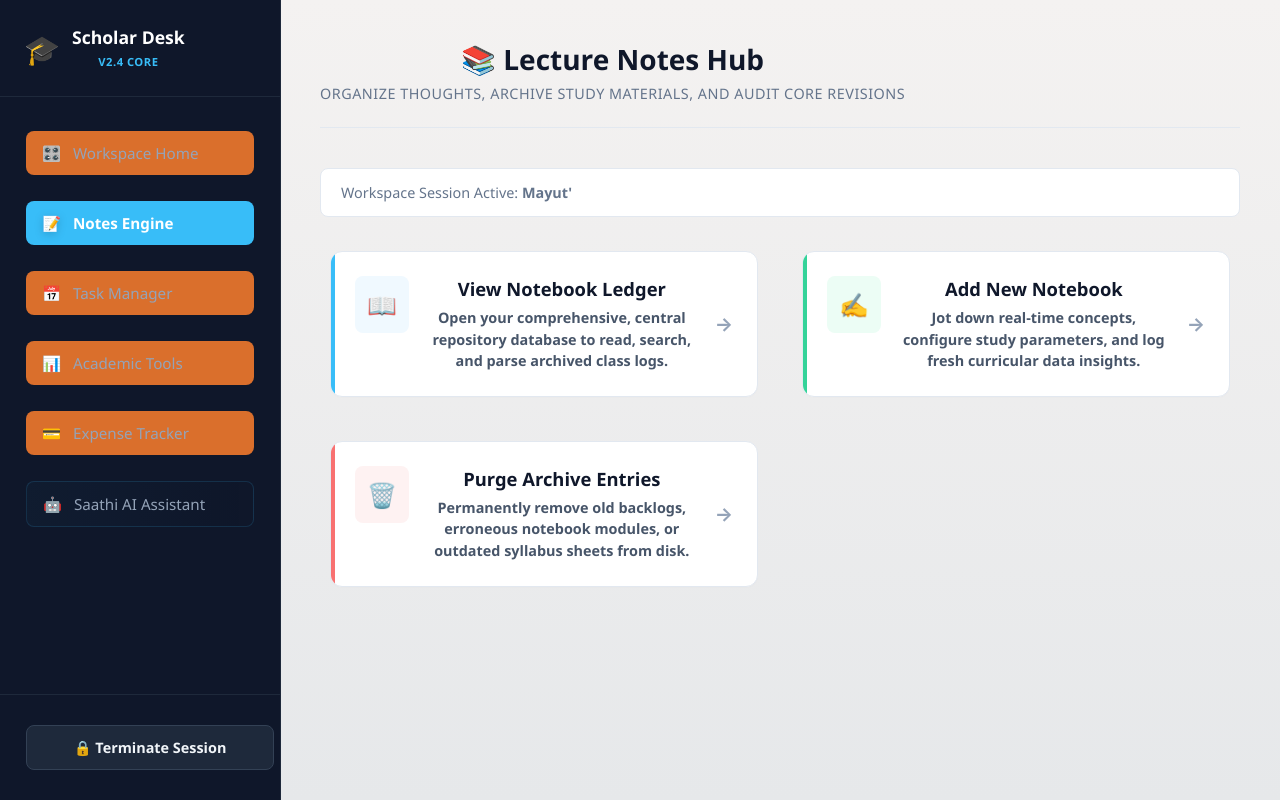
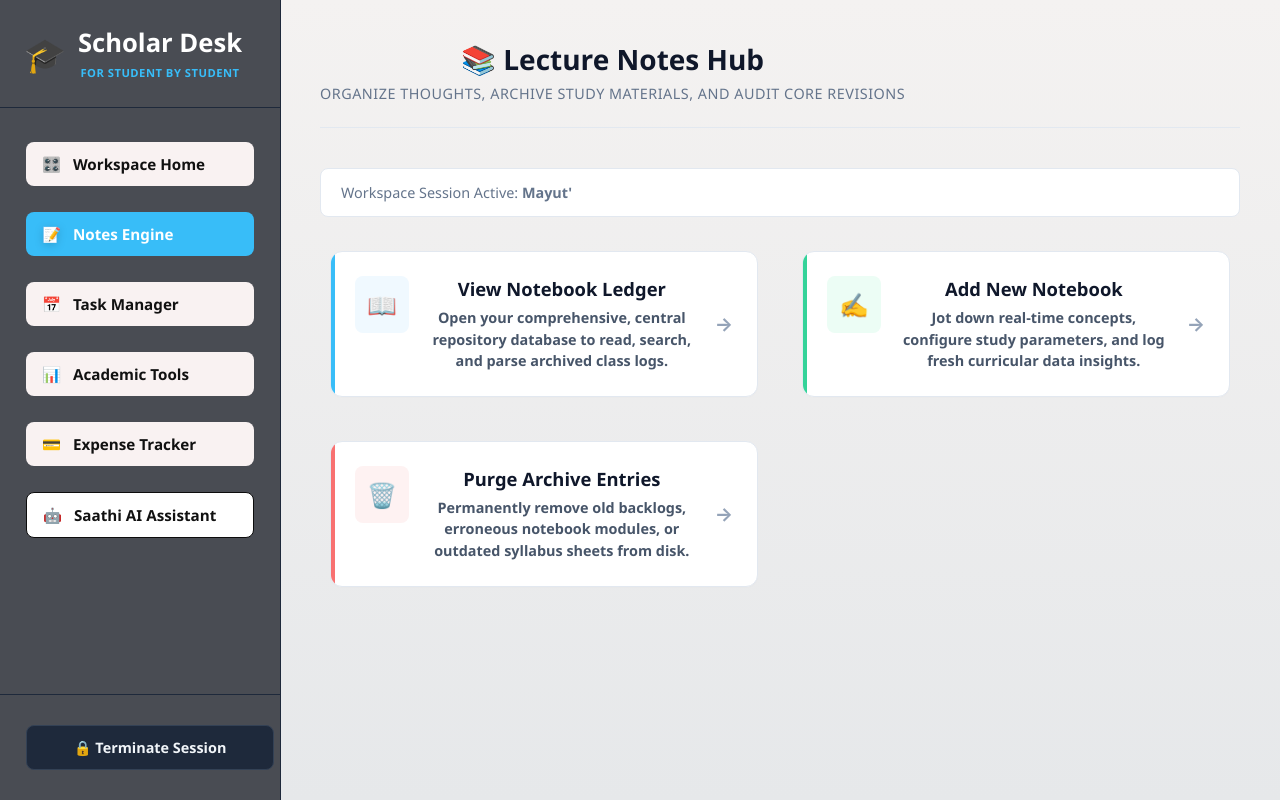
Before and after one commit to engineermayur-07/ScholarDesk-Web-App, a Flask app: page /notes in a window 1280 px wide. Run offline with Flask 3, Linux system fonts and the light colour scheme; a user stored in the database is signed in.

Commit message:
Fixed bugs and enhanced styling

```diff
--- a/features/utility.py
+++ b/features/utility.py
@@ -37,6 +37,7 @@
     return re.match(pattern,email) is not None
 
 def age_check(age):
+    age=int(age)
     if(age<10):
         return False
     elif(age>90):
--- a/static/style.css
+++ b/static/style.css
@@ -1093,8 +1093,8 @@
 /* Left Lateral Navigation Sidebar Panel */
 .workspace-sidebar {
     width: 280px;
-    background-color: #0f172a;
-    color: #94a3b8;
+    background-color: #494c53;
+    color: #184282;
     display: flex;
     flex-direction: column;
     border-right: 1px solid #1e293b;
@@ -1112,13 +1112,13 @@
 }
 
 .brand-avatar {
-    font-size: 1.8rem;
+    font-size: 2.1rem;
 }
 
 .brand-text h3 {
     margin: 0;
     color: #ffffff;
-    font-size: 1.1rem;
+    font-size: 1.6rem;
     font-weight: 700;
 }
 
@@ -1143,10 +1143,11 @@
     align-items: center;
     gap: 12px;
     padding: 12px 16px;
-    color: #94a3b8;
+    color: #111111;
     text-decoration: none;
+    background-color: #f9f2f2;
     font-size: 0.95rem;
-    font-weight: 500;
+    font-weight: 800;
     border-radius: 8px;
     transition: all 0.2s ease;
 }
@@ -1154,6 +1155,7 @@
 .menu-item:hover {
     color: #ffffff;
     background-color: #1e293b;
+
 }
 
 .menu-item.active {
@@ -1167,13 +1169,13 @@
 }
 
 .highlight-ai {
-    border: 1px solid rgba(56, 189, 248, 0.15);
-    background: linear-gradient(90deg, rgba(56, 189, 248, 0.03), transparent);
+    border: 1px solid rgb(12, 12, 12);
+    background-color:white;
 }
 
 .highlight-ai:hover {
     border-color: #38bdf8;
-    background: linear-gradient(90deg, rgba(56, 189, 248, 0.08), transparent);
+    background-color:rgb(24, 23, 23);
 }
 
 .sidebar-footer {
--- a/web_app.py
+++ b/web_app.py
@@ -675,7 +675,7 @@
                     <span class="brand-avatar">🎓</span>
                     <div class="brand-text">
                         <h3>Scholar Desk</h3>
-                        <span class="system-badge">v2.4 Core</span>
+                        <span class="system-badge">for student by student</span>
                     </div>
                 </div>
 
@@ -813,7 +813,7 @@
                     <span class="brand-avatar">🎓</span>
                     <div class="brand-text">
                         <h3>Scholar Desk</h3>
-                        <span class="system-badge">v2.4 Core</span>
+                        <span class="system-badge">for student by student</span>
                     </div>
                 </div>
 
@@ -924,7 +924,7 @@
             <span class="brand-avatar">🎓</span>
             <div class="brand-text">
                 <h3>Scholar Desk</h3>
-                <span class="system-badge">v2.4 Core</span>
+                <span class="system-badge">for student by student</span>
             </div>
         </div>
         <nav class="sidebar-menu">
@@ -1052,7 +1052,7 @@
             <span class="brand-avatar">🎓</span>
             <div class="brand-text">
                 <h3>Scholar Desk</h3>
-                <span class="system-badge">v2.4 Core</span>
+                <span class="system-badge">for student by student</span>
             </div>
         </div>
         <nav class="sidebar-menu">
@@ -1135,7 +1135,7 @@
             <span class="brand-avatar">🎓</span>
             <div class="brand-text">
                 <h3>Scholar Desk</h3>
-                <span class="system-badge">v2.4 Core</span>
+                <span class="system-badge">for student by student</span>
             </div>
         </div>
         <nav class="sidebar-menu">
@@ -1226,7 +1226,7 @@
                     <span class="brand-avatar">🎓</span>
                     <div class="brand-text">
                         <h3>Scholar Desk</h3>
-                        <span class="system-badge">v2.4 Core</span>
+                        <span class="system-badge">for student by student</span>
                     </div>
                 </div>
 
@@ -1348,7 +1348,7 @@
             <span class="brand-avatar">🎓</span>
             <div class="brand-text">
                 <h3>Scholar Desk</h3>
-                <span class="system-badge">v2.4 Core</span>
+                <span class="system-badge">for student by student</span>
             </div>
         </div>
         <nav class="sidebar-menu">
@@ -1816,7 +1816,7 @@
                     <span class="brand-avatar">🎓</span>
                     <div class="brand-text">
                         <h3>Scholar Desk</h3>
-                        <span class="system-badge">v2.4 Core</span>
+                        <span class="system-badge">for student by student</span>
                     </div>
                 </div>
 
@@ -1915,7 +1915,7 @@
             <span class="brand-avatar">🎓</span>
             <div class="brand-text">
                 <h3>Scholar Desk</h3>
-                <span class="system-badge">v2.4 Core</span>
+                <span class="system-badge">for student by student</span>
             </div>
         </div>
         <nav class="sidebar-menu">
@@ -2044,7 +2044,7 @@
             <span class="brand-avatar">🎓</span>
             <div class="brand-text">
                 <h3>Scholar Desk</h3>
-                <span class="system-badge">v2.4 Core</span>
+                <span class="system-badge">for student by student</span>
             </div>
         </div>
         <nav class="sidebar-menu">
@@ -2120,7 +2120,7 @@
             <span class="brand-avatar">🎓</span>
             <div class="brand-text">
                 <h3>Scholar Desk</h3>
-                <span class="system-badge">v2.4 Core</span>
+                <span class="system-badge">for student by student</span>
             </div>
         </div>
         <nav class="sidebar-menu">
@@ -2573,7 +2573,7 @@
                     <span class="brand-avatar">🎓</span>
                     <div class="brand-text">
                         <h3>Scholar Desk</h3>
-                        <span class="system-badge">v2.4 Core</span>
+                        <span class="system-badge">for student by student</span>
                     </div>
                 </div>
 
```
Also changed, not shown: student_toolkit.db.
